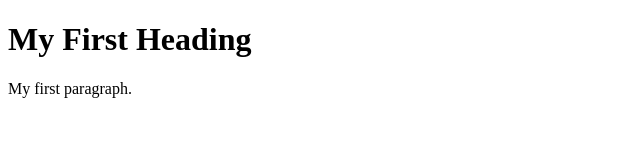
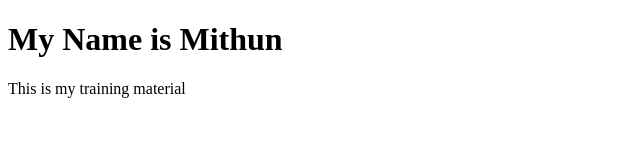
Before and after one commit to Mithun-Kalarikal/website-test, a plain HTML site: page index.html in a window 1280 px wide. Shown: the whole page, without its empty margins (0-640 px from the left). Drawn offline with Linux system fonts and the light colour scheme.

Commit message:
Update index.html
second commit

```diff
--- a/index.html
+++ b/index.html
@@ -2,8 +2,8 @@
 <html>
 <body>
 
-<h1>My First Heading</h1>
-<p>My first paragraph.</p>
+<h1>My Name is Mithun </h1>
+<p>This is my training material</p>
 
 </body>
 </html>
```
